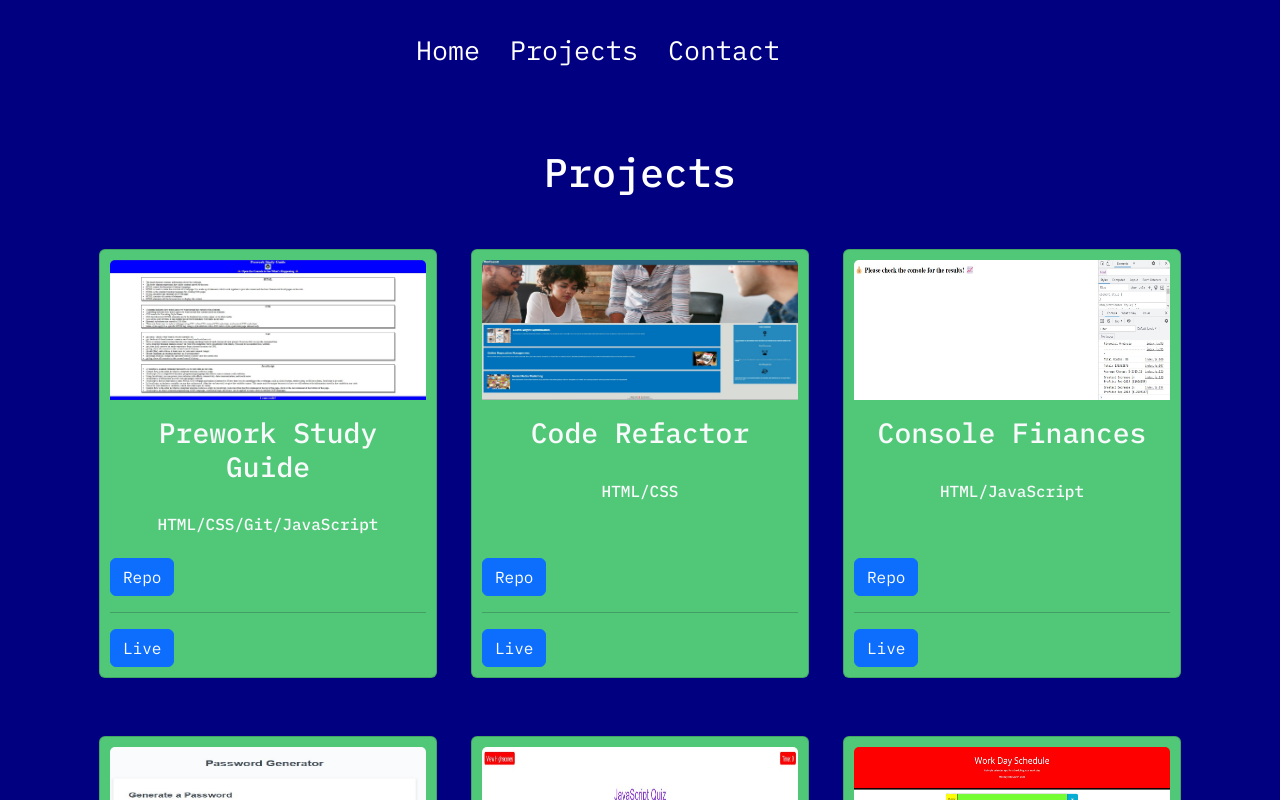
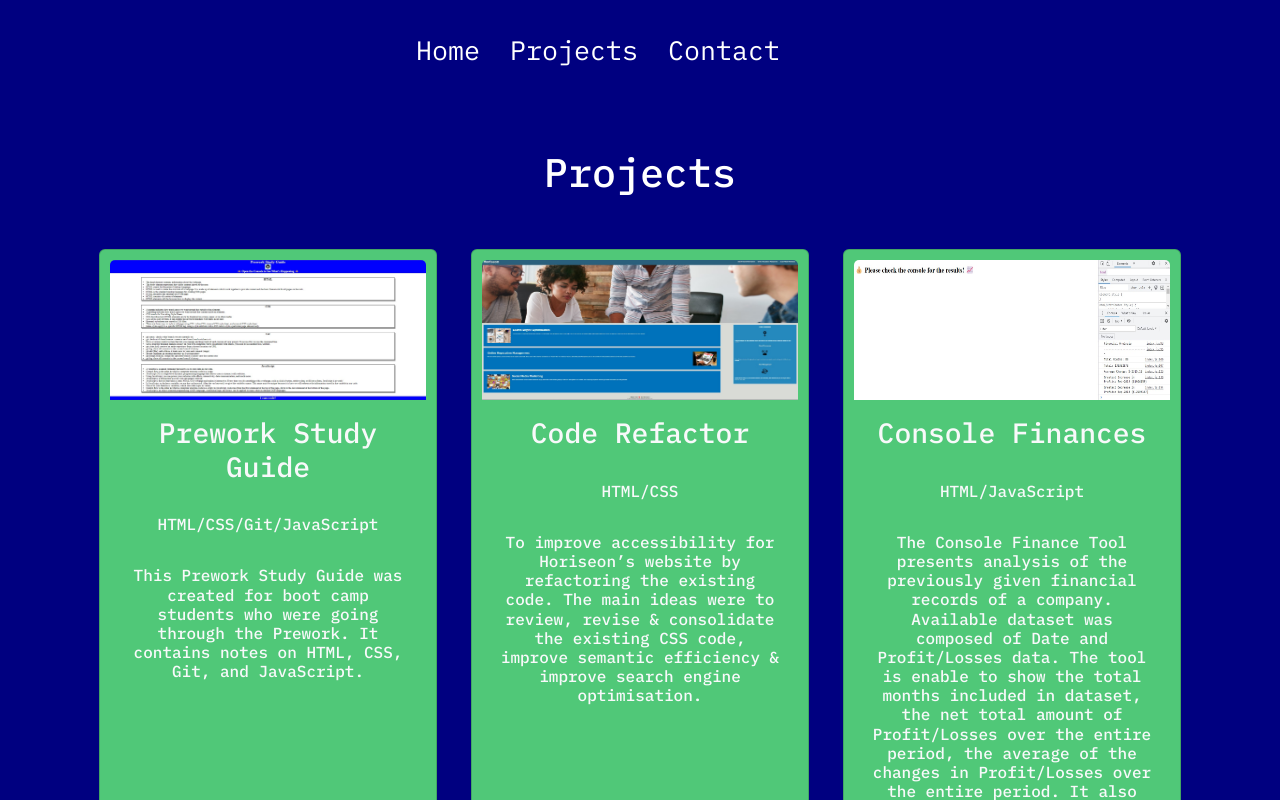
Before and after one commit to yvonnesarah/react-portfolio, a React (Create React App) app in the folder react-portfolio/: page /#/projects in a window 1280 px wide. Shown: the top 800 px of the page. Built offline with nearby package versions, Linux system fonts and the light colour scheme; a web font is replaced by a local one.

Commit message:
Updated projectcards.jsx - added description for projects

```diff
--- a/react-portfolio/src/components/ProjectCards.jsx
+++ b/react-portfolio/src/components/ProjectCards.jsx
@@ -13,6 +13,8 @@ export default function ProjectCard(props) {
         <h3 className="card-title text-center text-light">{props.name}</h3>
         <br></br>
         <h6 className="card-title text-center text-light">{props.tech}</h6>
+        <br></br>
+        <h6 className="card-title text-center text-light">{props.descr}</h6>
       </div>
       {props.repo ? (
         <a href={props.repo} >
```
